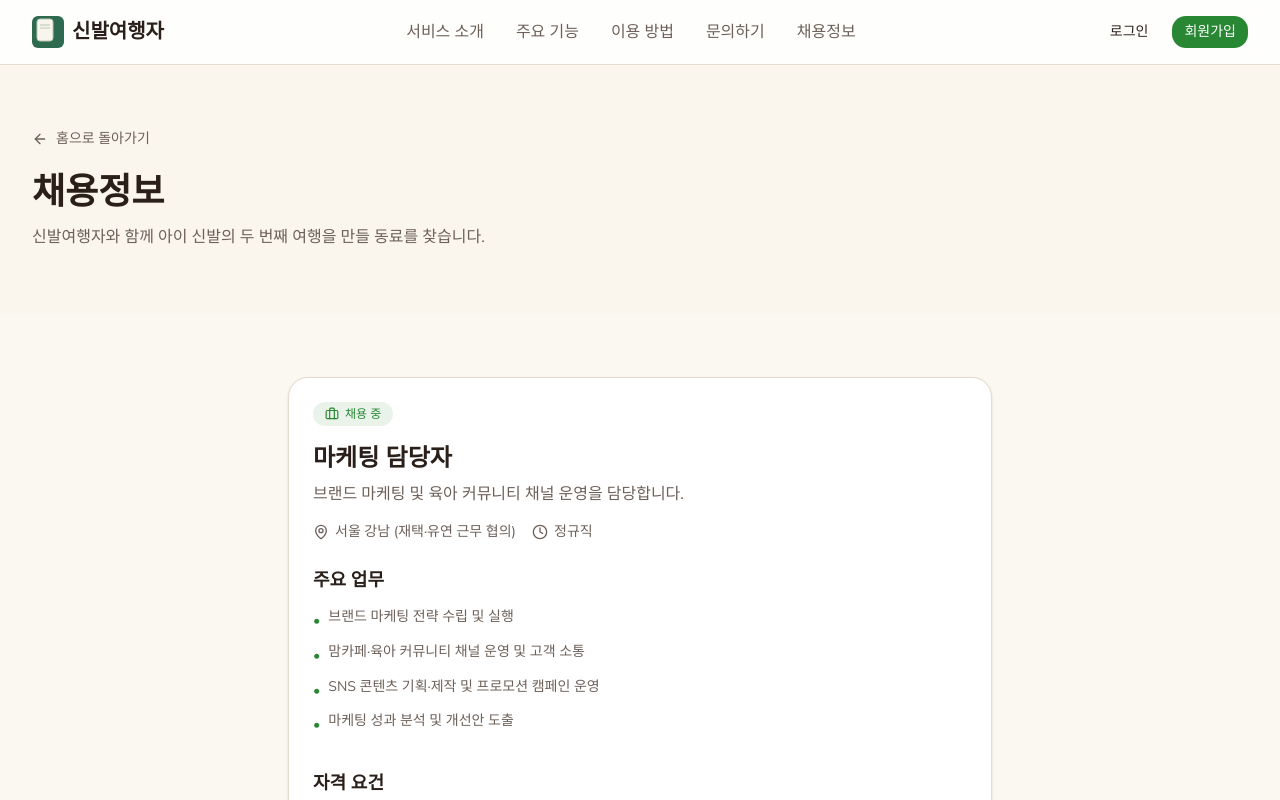
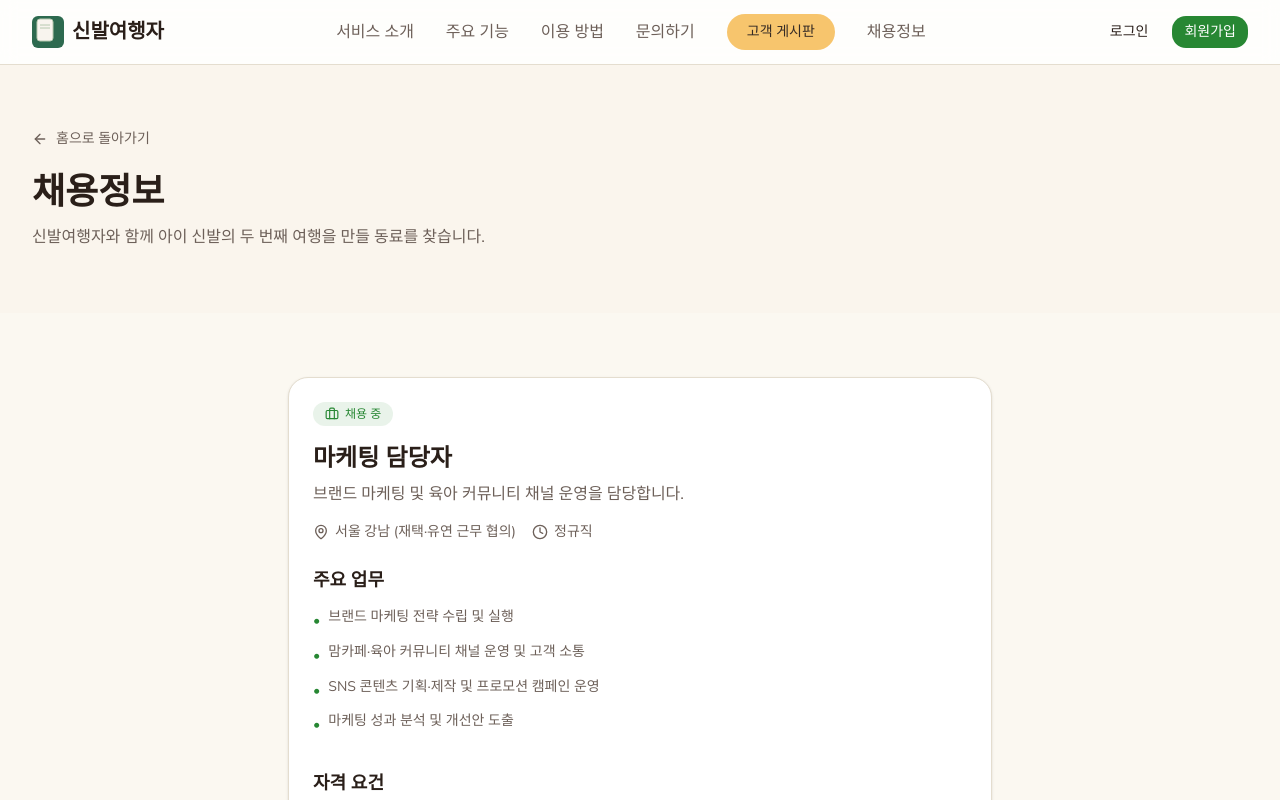
Before and after one commit to ericbean90-ship-it/ShoeTraveler, a Next.js app: page /careers in a window 1280 px wide. Shown: the top 800 px of the page. Built offline with nearby package versions, Linux system fonts and the light colour scheme; no server answers.

Commit message:
feat: 헤더 네비에 고객 게시판 pill 링크 추가
문의하기와 채용정보 사이에 accent 스타일로 노출하고 로그인 영역 중복 링크는 제거.

Co-authored-by: Cursor <cursoragent@cursor.com>

```diff
--- a/components/auth/header-auth.tsx
+++ b/components/auth/header-auth.tsx
@@ -45,9 +45,6 @@ export function HeaderAuth({ variant = "desktop" }: HeaderAuthProps) {
   if (user) {
     return isDesktop ? (
       <div className="hidden md:flex items-center gap-3">
-        <Button variant="ghost" size="sm" asChild>
-          <Link href="/memo">고객 게시판</Link>
-        </Button>
         <form action={signOut}>
           <Button variant="outline" size="sm" type="submit">
             로그아웃
@@ -55,16 +52,11 @@ export function HeaderAuth({ variant = "desktop" }: HeaderAuthProps) {
         </form>
       </div>
     ) : (
-      <div className="flex flex-col gap-2 w-full">
-        <Button variant="ghost" className="w-full justify-center" asChild>
-          <Link href="/memo">고객 게시판</Link>
+      <form action={signOut} className="w-full">
+        <Button variant="outline" className="w-full" type="submit">
+          로그아웃
         </Button>
-        <form action={signOut} className="w-full">
-          <Button variant="outline" className="w-full" type="submit">
-            로그아웃
-          </Button>
-        </form>
-      </div>
+      </form>
     );
   }
 
--- a/components/header.tsx
+++ b/components/header.tsx
@@ -5,6 +5,9 @@ import Link from "next/link";
 import { Menu, X } from "lucide-react";
 import { BrandLogo } from "@/components/brand-logo";
 import { HeaderAuth } from "@/components/auth/header-auth";
+
+const customerBoardLinkClass =
+  "inline-flex items-center px-5 py-2 rounded-full text-sm font-medium bg-accent text-accent-foreground hover:bg-accent/90 transition-colors";
 
 export function Header() {
   const [isMenuOpen, setIsMenuOpen] = useState(false);
@@ -46,6 +49,9 @@ export function Header() {
               className="text-muted-foreground hover:text-foreground transition-colors"
             >
               문의하기
+            </Link>
+            <Link href="/memo" className={customerBoardLinkClass}>
+              고객 게시판
             </Link>
             <Link
               href="/careers"
@@ -104,6 +110,13 @@ export function Header() {
                 문의하기
               </Link>
               <Link
+                href="/memo"
+                className={`${customerBoardLinkClass} self-start`}
+                onClick={() => setIsMenuOpen(false)}
+              >
+                고객 게시판
+              </Link>
+              <Link
                 href="/careers"
                 className="text-muted-foreground hover:text-foreground transition-colors py-2"
                 onClick={() => setIsMenuOpen(false)}
```
